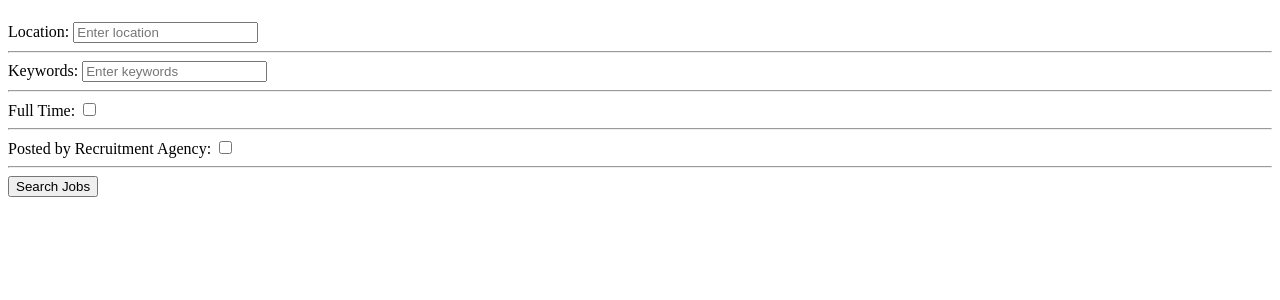
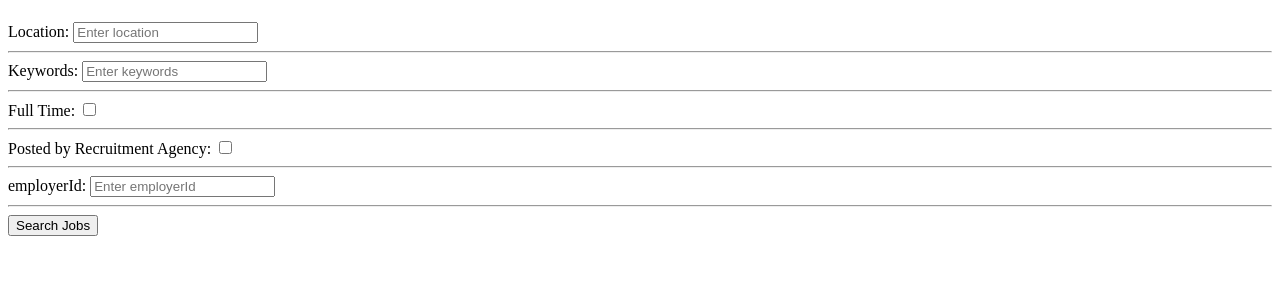
Before and after one commit to nuthalam/job, a Flask app: template templates/index.html in a window 1280 px wide. Shown: the part 58-358 px from the top of the page. Run offline with Flask 3, Linux system fonts and the light colour scheme; the template is opened without the code that fills it, so the values that code supplies are empty.

Commit message:
added to input employer id

```diff
--- a/templates/index.html
+++ b/templates/index.html
@@ -29,6 +29,10 @@
             <input type="checkbox" id="postedByRecruitmentAgency" name="postedByRecruitmentAgency" value="true">  <!-- Checkbox for recruitment agency option -->
             <hr> <!-- Horizontal line to separate filters -->
 
+            <label for="employerId">employerId:</label>
+            <input type="text" id="employerId" name="employerId" placeholder="Enter employerId">  <!-- Input field for employerId -->
+            <hr> <!-- Horizontal line to separate filters -->
+
             <button type="submit">Search Jobs</button>  <!-- Submit button to initiate the form submission -->
         </form>
     </div>
```
